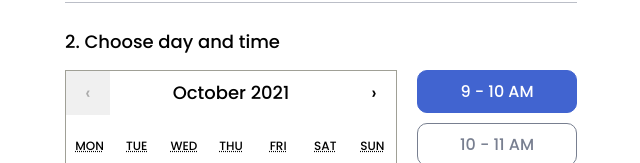
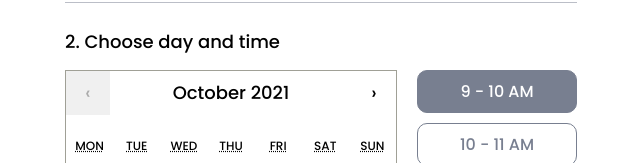
Before and after one commit to Albertoroldanq/2021-jul-phs, a React (Create React App) app in the folder client/: page / in a window 1280 px wide. In both pictures the pointer is over the button "9 - 10 AM". Shown: the part 292-455 px from the top of the page, without its empty margins (319-959 px from the left). Built offline with nearby package versions, Linux system fonts and the light colour scheme; no server answers.

Commit message:
styling time slots buttons

```diff
--- a/client/src/Components/TimeSlots/TimeSlots.css
+++ b/client/src/Components/TimeSlots/TimeSlots.css
@@ -9,14 +9,15 @@
     margin-bottom: 10px;
 }
 
-.available:hover, .available:focus, .available:active {
+.available:hover {
     cursor: pointer;
-    border: 1px solid #4164D0;
-    background: #4164D0;
+    border: 1px solid #787F90;
+    background: #787F90;
     color: #fff;
 }
 
-.selected {
+.available.selected {
+    border: 1px solid #4164D0;
     background: #4164D0;
     color: #fff;
 }
```
